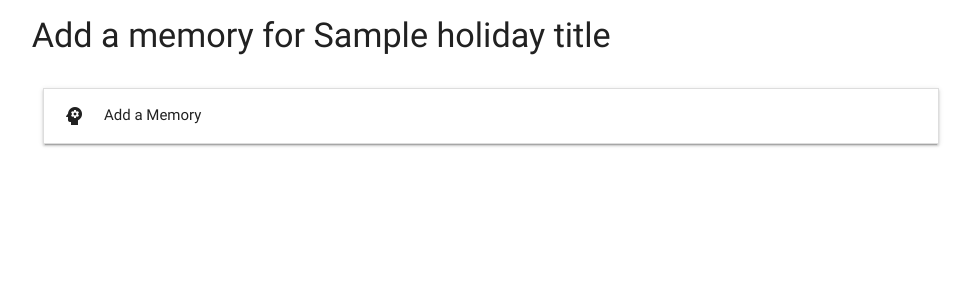
After one commit to rbnphlp/HolidayStories, a Flask app: template templates/Add_memories.html in a window 1280 px wide. The commit adds this page. Shown: the top 300 px of the page, without its empty margins (149-1120 px from the left). Run offline with Flask 2, Linux system fonts and the light colour scheme; the template is opened without the code that fills it: most values are stand-ins (such as "Sample title", 1, 10 or a date in 2020); some libraries are stand-ins or nearby versions.

Commit message:
Successfully passed holidays_id to memories_page

```diff
--- a/app.py
+++ b/app.py
@@ -94,7 +94,15 @@ def delete_holiday(Holidays_id):
 
 
 
+" Send Holidays Id   into Memories Page"
+@app.route("/Add_memories/<Holidays_id>")
+def Add_memories(Holidays_id):
 
+
+    Holiday=mongo.db.Holidays.find_one({"_id": ObjectId(Holidays_id)})
+
+    Holiday_title=Holiday['Title']
+    return(render_template('Add_memories.html',Holiday_title=Holiday_title))
 
 
 
--- a/templates/Add_Holiday.html
+++ b/templates/Add_Holiday.html
@@ -73,7 +73,7 @@
                      <div class="col s8 Holiday_title">{{holiday.Title}} </div>
 
                        <div class="col s4 buttons">
-                        <a class="waves-effect waves-light btn"><i class="material-icons">psychology</i>Add a memory</a>
+                       <a href="{{url_for('Add_memories',Holidays_id=holiday._id)}}"class="waves-effect waves-light btn"><i class="material-icons">psychology</i>Add a memory</a>
                     <a href="{{url_for('delete_holiday',Holidays_id=holiday._id)}}" class="waves-effect waves-light btn"><i class="material-icons">delete</i>Delete</a>
 
 
--- /dev/null
+++ b/templates/Add_memories.html
@@ -0,0 +1,86 @@
+{% extends 'index.html' %}
+
+
+<html>
+
+
+<body>
+
+
+
+{% block content %}
+
+
+<div class="container">
+
+
+
+    <div class="row">
+
+    <h4>Add  a memory for {{Holiday_title}}</h4>
+
+    </div>
+
+
+
+    <ul class="collapsible">
+    <li>
+      <div class="collapsible-header"><i class="material-icons">psychology</i>Add a Memory</div>
+      <div class="collapsible-body">
+
+        <div class="row">
+        <form   class="col s12" method="POST">
+
+            <div class="row">
+            <div class="input-field col s12">
+                <input id="Title" name="Title" type="text" class="active">
+                <label for="Title">Enter a Title for your  Memory (Example: Day1 : Reached Kebnakaise) </label>
+                  <input id="submit_title" name="submit_title" type="submit" class="active">
+            </div>
+            </div>
+            <!--Enter  a Date -->
+        <div class="row">
+            <div class="input-field col s12">
+                <i class="material-icons prefix">today</i>
+                <input id="due_date" name="due_date" type="text" class="datepicker">
+                <label for="icon_prefix">Due Date</label>
+            </div>
+        </div>
+
+
+            <!-- Need to wire this up-->
+        <div class="row">
+        <div class="input-field col s12">
+            <input id="Title" name="Title" type="text" class="active">
+            <label for="Title">Add a Destination /Country   (Example : Scotland) </label>
+        </div>
+        </div>
+
+
+
+
+
+    </form>
+    </div>
+
+
+
+      </div>
+
+    </li>
+
+
+  </ul>
+
+
+
+
+
+
+</div>
+
+{% endblock %}
+
+</body>
+
+</html>
```
